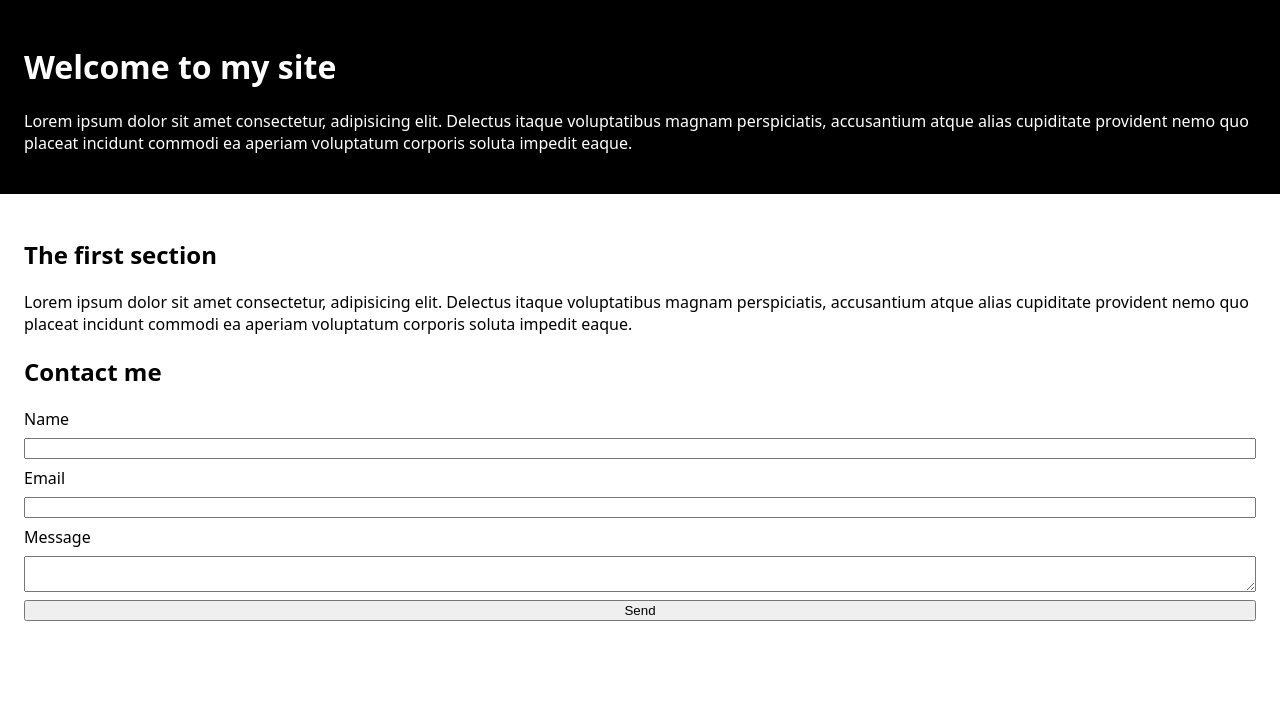
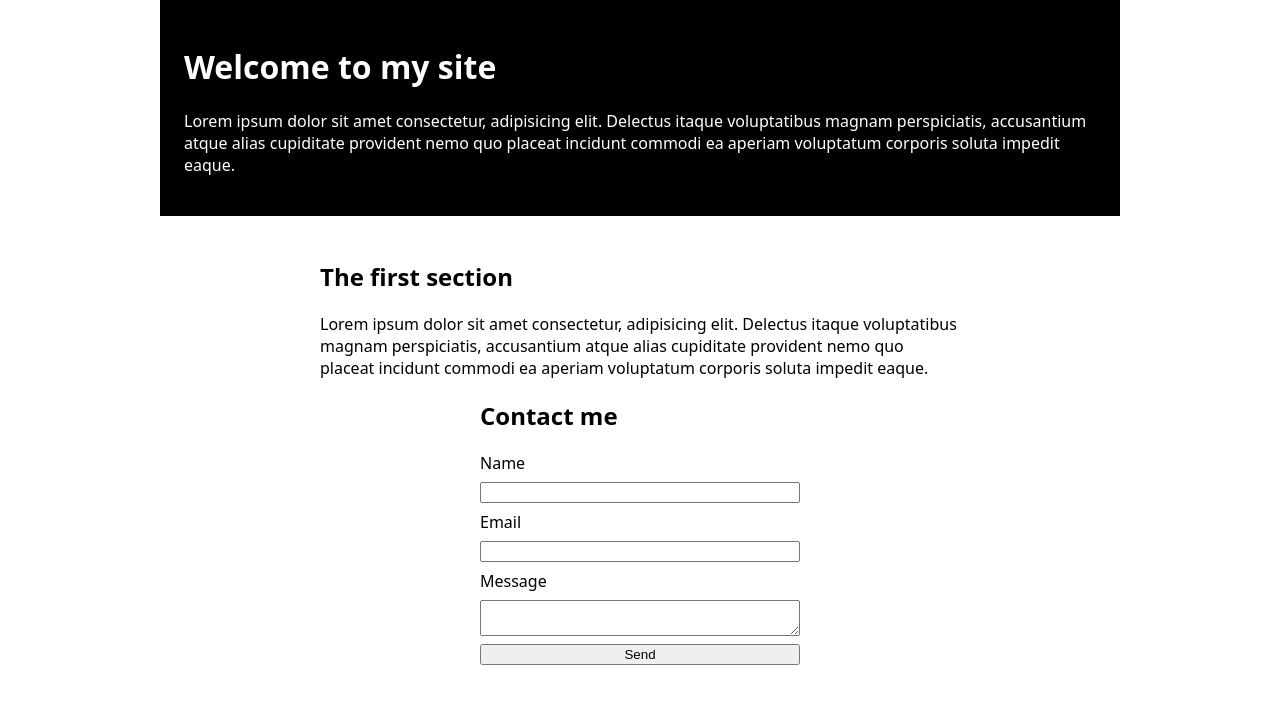
Before and after one commit to department19/css-layout, a plain HTML site: page challenge-1/index.html in a window 1280 px wide. Drawn offline with Linux system fonts and the light colour scheme.

Commit message:
added classes

```diff
--- a/challenge-1/index.html
+++ b/challenge-1/index.html
@@ -56,7 +56,7 @@
 </head>
 
 <body>
-  <header>
+  <header class="width-xl center">
     <h1>Welcome to my site</h1>
     <p>
       Lorem ipsum dolor sit amet consectetur, adipisicing elit. Delectus
@@ -66,7 +66,7 @@
     </p>
   </header>
   <main>
-    <section>
+    <section class="width-lg center">
       <h2>The first section</h2>
       <p>
         Lorem ipsum dolor sit amet consectetur, adipisicing elit. Delectus
@@ -76,7 +76,7 @@
       </p>
     </section>
 
-    <section>
+    <section class="width-sm center">
       <h2>Contact me</h2>
       <form>
         <div>
```
